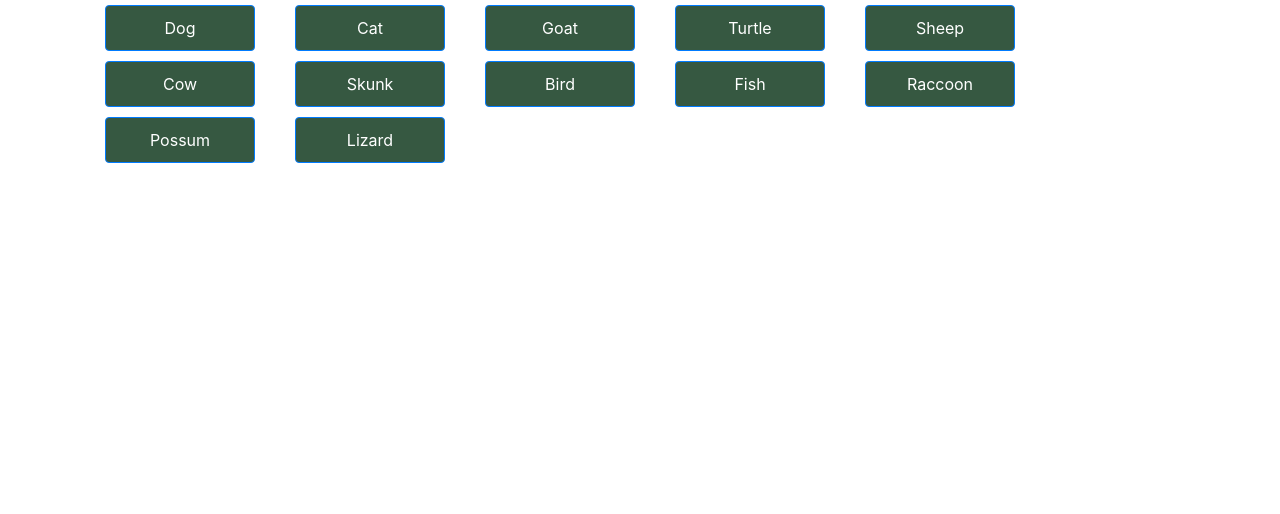
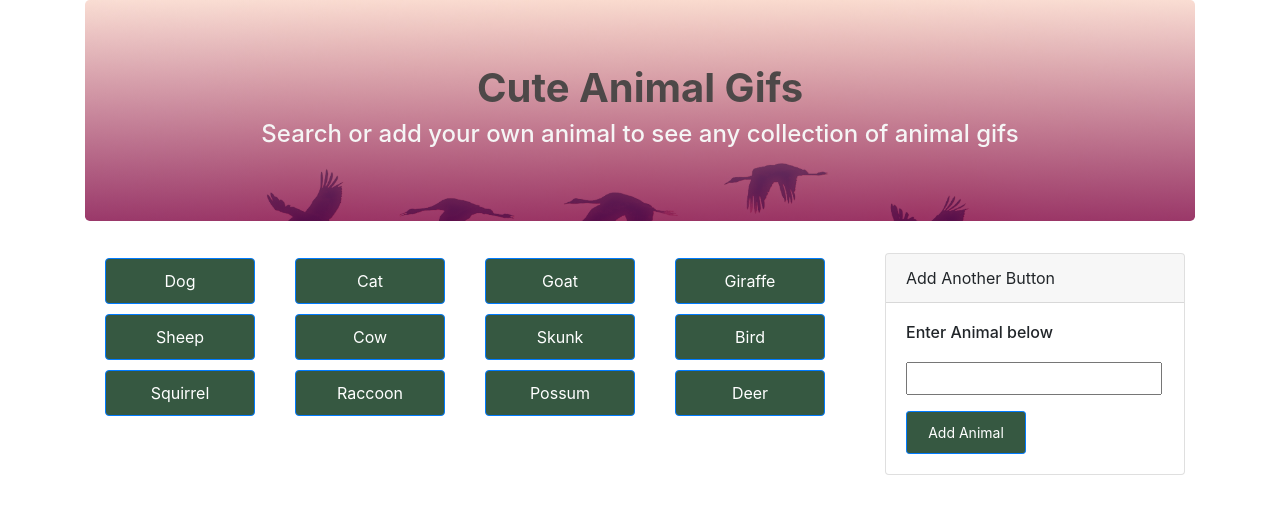
Before and after one commit to Cabco19/giphy-assignment, a plain HTML site: page index.html in a window 1280 px wide. Drawn offline with nearby package versions, Linux system fonts and the light colour scheme.

Commit message:
More updated CSS and Javascript

```diff
--- a/assets/css/styles.css
+++ b/assets/css/styles.css
@@ -4,3 +4,24 @@
     width: 150px;
     margin: 5px 20px;
 }
+.btn.btn-primary.btn-sm {
+    background-color: #365841;
+    width: 120px;
+    margin: 0;
+}
+.card {
+    width: 300px;
+}
+.jumbotron{
+    background-image: linear-gradient(to bottom, rgba(245, 246, 252, 0.52), rgba(117, 19, 93, 0.73)),
+	url('../images/animals-avian-backlit-1126384.jpg');
+	background-size: cover;
+    background-repeat: no-repeat;
+    text-align: center;
+}
+h4 {
+    color: whitesmoke;
+}
+.col-9 {
+    max-width: 800px;
+}
--- a/assets/javascript/giphy.js
+++ b/assets/javascript/giphy.js
@@ -1,7 +1,5 @@
             // Initial array of topics
-            var topics = ["Dog", "Cat", "Goat", "Turtle", "Sheep", "Cow", "Skunk", "Bird", "Fish", "Raccoon", "Possum", "Lizard"];
-
-            //displayGifs();
+            var topics = ["Dog", "Cat", "Goat", "Giraffe", "Sheep", "Cow", "Skunk", "Bird", "Squirrel", "Raccoon", "Possum", "Deer"];
 
             function displayGifs() {
 
@@ -11,10 +9,9 @@
 
                 var queryURL = "https://api.giphy.com/v1/gifs/search?q=cute+" + topic + "&limit=10&api_key=KoLknmRTMIRcsRhLhOdl1cKs11fcWVkR";
 
-
-                //// Step 1 - Data retreival etc. Refer to working-movie-app-easier for refernce. Store the AJAX request in the results variable
-                //// Step 2 - Loop through the "topics" array and display the images. Refer to dynamic-elements-solution for reference.
-                //// Step 3 - Add the if, else statement to the on click event ($(".gif").on("click", function()). Refer to pausing-gifs-solutions
+                //// Step 1 - Data retreival etc. Store the AJAX request in the results variable
+                //// Step 2 - Loop through the "topics" array and display the images.
+                //// Step 3 - Add the if, else statement to the on click event ($(".gif").on("click", function() to toggle still and animated image
                 $.ajax({
                     url: queryURL,
                     method: "GET"
@@ -31,15 +28,11 @@
 
                         // Creating a paragraph tag with the result item's rating
                         var p = $("<p>").text("Rating: " + results[i].rating);
-                        // Creating and storing an image tag
-                        // Saving the image
-                        // var imageURL = response.data.url;
 
-                        // animated image: results[i].images
+                        // Creating and storing still and animated images
                         var imageUrl = results[i].images.fixed_height_still.url;
                         var imageAnimateUrl = results[i].images.fixed_height_downsampled.url;
-                        console.log("Still State image is " + imageUrl);
-                        console.log("Animated State image is " + imageAnimateUrl);
+
                         // // Creating and storing img tag
                         var imageTopic = $("<img>");
 
@@ -57,36 +50,27 @@
                         imageDiv.append(p);
                         imageDiv.append(imageTopic);
 
-                        // // // Prepending the imageTopic to the "#images" div
+                        // Prepending the imageTopic to the "#images" div
                         $("#images").prepend(imageDiv);
 
 
                     } $(".gif").click(function () {
-                        // console.log("here");
+                        var state = $(this).attr("data-state");
 
-                        var state = $(this).attr("data-state");
-                        // console.log("This is the current state of this click: " + state);
-                        // console.log("I clicked the image!");
-                        /// PICK UP HERE revist the if statement - this may be the issue
                         if (state === "still") {
-                            console.log("It's Still");
                             $(this).attr("src", $(this).attr("data-animate"));
                             $(this).attr("data-state", "animate");
-                            // console.log("This should be animate " + state);
                         } else if (state === "animate") {
-                            console.log("Its animated");
                             $(this).attr("src", $(this).attr("data-still"));
                             $(this).attr("data-state", "still");
                         }
                     });
-
                 });
-
             }
             function createButtons() {
                 // Empty previously created buttons
                 //NOTE: not sure I need this code
-                //$("#buttons-view").empty();
+                $("#buttons-view").empty();
 
                 // Looping through the arrqay of topics
                 for (var i = 0; i < topics.length; i++) {
@@ -104,18 +88,18 @@
                     $("#buttons-view").append(a);
                 }
             };
-             // This function handles events where a movie button is clicked
-    //   $("#add-animal").on("click", function(event) {
-    //     event.preventDefault();
-    //     // This line grabs the input from the textbox
-    //     var topic = $("#animal-input").val().trim();
+       // Function handling click event when add animal button is clicked
+      $("#add-animal").on("click", function(event) {
+        event.preventDefault();
+        // This line grabs the input from the textbox
+        var topic = $("#animal-input").val().trim();
 
-    //     // Adding movie from the textbox to our array
-    //     topics.push(topic);
+        // Adding movie from the textbox to topic array
+        topics.push(topic);
 
-    //     // Calling createButtons which handles the processing of our topics array
-    //     createButtons();
-    //   });
+        // Creating new button by calling createButtons function
+        createButtons(topic);
+      });
 
 
             $(document).on("click", ".topic", displayGifs);
--- a/index.html
+++ b/index.html
@@ -7,24 +7,50 @@
     <meta http-equiv="X-UA-Compatible" content="ie=edge">
     <title>Giphy Assignment</title>
     <link rel="stylesheet" href="https://stackpath.bootstrapcdn.com/bootstrap/4.3.1/css/bootstrap.min.css"
-    integrity="sha384-ggOyR0iXCbMQv3Xipma34MD+dH/1fQ784/j6cY/iJTQUOhcWr7x9JvoRxT2MZw1T" crossorigin="anonymous">
+        integrity="sha384-ggOyR0iXCbMQv3Xipma34MD+dH/1fQ784/j6cY/iJTQUOhcWr7x9JvoRxT2MZw1T" crossorigin="anonymous">
     <link rel="stylesheet" href="assets/css/styles.css">
 </head>
 
 <body>
     <div class="container">
-        <div id="buttons-view"></div>
-<!--      <form id="animal-form">
-            <label for="animal-input">Add another animal</label>
-            <input type="text" id="animal-input">
-            <br>
+        <div class="jumbotron" style="color: rgb(77, 72, 72);">
+            <h1 class="text-center">
+                <strong>Cute Animal Gifs</strong>
+            </h1>
+            <h4>Search or add your own animal to see any collection of animal gifs</h4>
+        </div>
 
-            <input id="add-animal" type="submit" value="Search">
-          </form>
-          -->
-          <div id="images">
+        <div class="row">
+            <div class="col-9">
+                <div id="buttons-view" class="mx-auto"></div>
+            </div>
+            <div class="col-3">
+                <div class="card">
+                    <div class="card-header">
+                        Add Another Button
+                    </div>
+                    <div class="card-body">
+                        <form id="animal-form">
+                            <h6 class="card-title"><label for="animal-input">Enter Animal below</label></h6>
+                            <input type="text" id="animal-input" class="pb-1 mb-3">
+                            <br>
 
+                            <input id="add-animal" type="submit" value="Add Animal" class="btn btn-primary btn-sm">
+                        </form>
+                    </div>
+                </div>
+
+            </div>
         </div>
+
+        <div class="row">
+            <div id="images">
+            </div>
+        </div>
+
+
+        <!-- -->
+
 
         <script src="https://cdnjs.cloudflare.com/ajax/libs/jquery/3.2.1/jquery.min.js"></script>
 
```
Also changed, not shown: assets/images/animals-avian-backlit-1126384.jpg (added).
